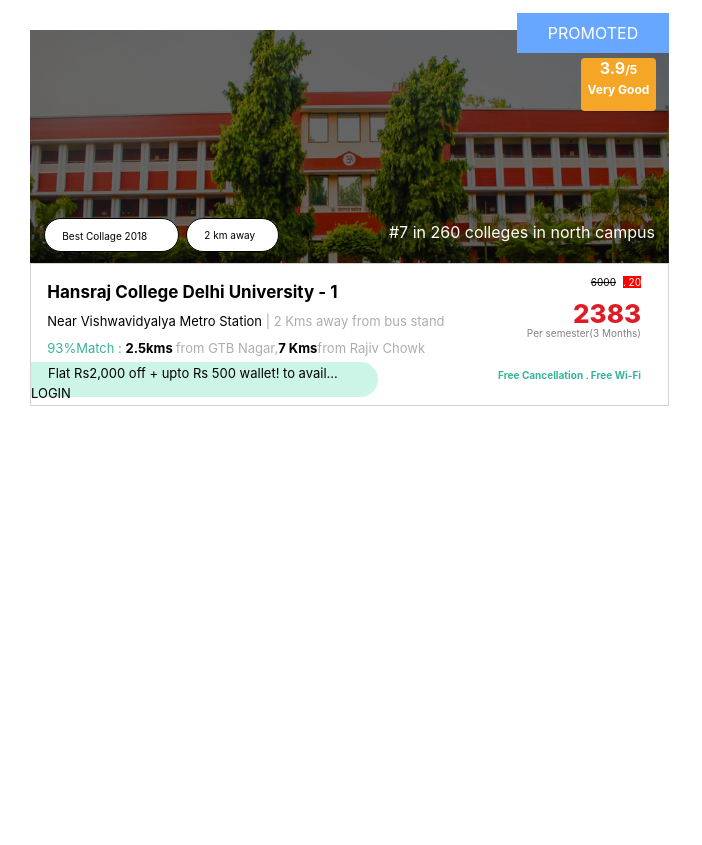
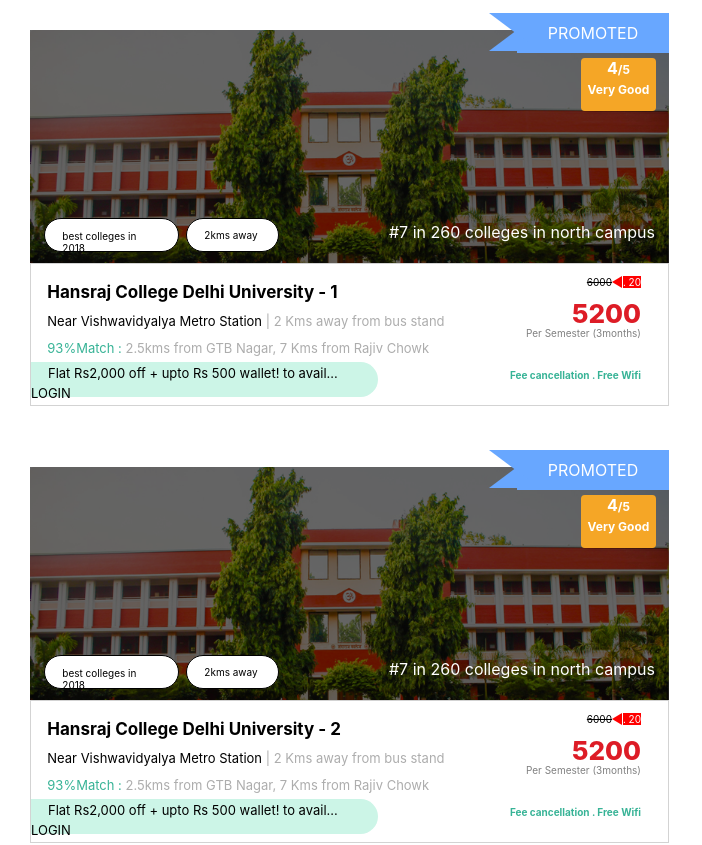
Before and after one commit to Abhijrt/collage-duniya, a React (Create React App) app: page / in a window 1280 px wide. Shown: the top 845 px of the page, without its empty margins (0-702 px from the left). Before the commit the page ends 800 px from the top, so only its background shows below. Built offline with nearby package versions, Linux system fonts and the light colour scheme; the HTML template or start-up script is replaced by a standard one.

Commit message:
adding the arrow

```diff
--- a/src/assets/css/collagedetail.css
+++ b/src/assets/css/collagedetail.css
@@ -105,6 +105,30 @@
   color: white;
 }
 
+/* for arrow before promotion */
+.promoted:before {
+  content: "";
+  width: 0;
+  height: 0;
+  border-top: 30px solid transparent;
+  border-left: 40px solid transparent;
+  border-bottom: 30px solid #68a7ff;
+  position: absolute;
+  right: 140px;
+  top: -22px;
+}
+/* For arrow before promotion */
+.arrow {
+  width: 0;
+  height: 0;
+  border-bottom: 30px solid transparent;
+  border-left: 40px solid transparent;
+  border-top: 30px solid #68a7ff;
+  position: absolute;
+  right: 140px;
+  top: -17px;
+}
+
 /* desing the bottom container */
 .bottom-container {
   position: relative;
@@ -188,7 +212,7 @@
 .fee-discount .original-fee {
   position: absolute;
   text-decoration: line-through;
-  right: 25px;
+  right: 29px;
 }
 
 /* original discount deisign */
@@ -196,6 +220,20 @@
   height: 14px;
   width: 29px;
   background-color: red;
+  color: white;
+}
+
+/* For arrow before the discount panel */
+.original-discount:before {
+  content: ".";
+  width: 0;
+  height: 0;
+  border-top: 6px solid transparent;
+  border-bottom: 6.4px solid transparent;
+  border-right: 10px solid red;
+  position: absolute;
+  right: 18.6px;
+  top: 0px;
   color: white;
 }
 
--- a/src/components/App.js
+++ b/src/components/App.js
@@ -1,10 +1,10 @@
 import React from "react";
-import CollageDetail from "./CollageDetail";
+import Collage from "./Collage";
 
 function App() {
   return (
     <div className="App">
-      <CollageDetail />
+      <Collage />
     </div>
   );
 }
--- /dev/null
+++ b/src/components/Collage.js
@@ -0,0 +1,16 @@
+import React, { Component } from "react";
+import CollageDetail from "./CollageDetail";
+import { colleges } from "../colleges.json";
+
+export default class Collage extends Component {
+  render() {
+    // console.log(colleges.length);
+    return (
+      <div className="collage-container">
+        {colleges.map((collage, index) => {
+          return <CollageDetail key={index} collage={collage} />;
+        })}
+      </div>
+    );
+  }
+}
--- a/src/components/CollageDetail.js
+++ b/src/components/CollageDetail.js
@@ -3,63 +3,68 @@
 
 export default class CollageDetail extends Component {
   render() {
-    const arr = [1, 2, 3, 4, 5];
+    const { collage } = this.props;
     return (
       <div className="main-container">
         <div className="top-container">
-          <div className="img-blur"></div>
+          <div className="img-blur">
+            {/* <div className="promoted">PROMOTED</div> */}
+          </div>
           <div>
-            <div className="promoted">PROMOTED</div>
+            {collage.promoted ? <div className="promoted">PROMOTED</div> : null}
+            <div className="arrow"></div>
             <div className="rating">
-              <span className="out">3.9</span>
+              <span className="out">{collage.rating}</span>
               <span className="out-off">/5</span>
               <br />
-              <span className="remark">Very Good</span>
+              <span className="remark">{collage.rating_remarks}</span>
             </div>
-            <span className="collage-tag">Best Collage 2018</span>
-            <span className="path-tag">2 km away</span>
-            <span className="ranking">#7 in 260 colleges in north campus</span>
+            <span className="collage-tag">{collage.tags[0]}</span>
+            <span className="path-tag">{collage.tags[1]}</span>
+            <span className="ranking">#{collage.ranking}</span>
           </div>
         </div>
         <div className="bottom-container">
-          <h4 className="collage-name">Hansraj College Delhi University - 1</h4>
+          <h4 className="collage-name">{collage.college_name}</h4>
           {/* {arr.map((item) => {
             return <i className="fa fa-star icon-star"></i>;
           })} */}
           <i className="fa fa-star icon-star"></i>
           <div className="collage-address">
-            <span className="street">Near Vishwavidyalya Metro Station</span>
-            <span className="path"> | 2 Kms away from bus stand</span>
+            <span className="street">{collage.nearest_place[0]}</span>
+            <span className="path"> | {collage.nearest_place[1]}</span>
           </div>
           <div className="path-match">
             <span className="match">93%Match : </span>
             <span className="near-path">
-              <strong style={{ color: "black" }}>2.5kms </strong>from GTB Nagar,
-              <strong style={{ color: "black" }}>7 Kms</strong>
-              from Rajiv Chowk
+              {/* <strong style={{ color: "black" }}>2.5kms </strong> */}
+              {collage.famous_nearest_places}
+              {/* <strong style={{ color: "black" }}>7 Kms</strong> */}
+              {/* {collage.famous_nearest_places[1]} */}
             </span>
           </div>
           <div className="discount">
-            <span className="upto">
-              Flat Rs2,000 off + upto Rs 500 wallet! to avail... LOGIN
-            </span>
+            <span className="upto">{collage.offertext}</span>
           </div>
           <div className="fee-discount">
             <span className="original-fee">
-              <i className="fa fa-rupee icon"></i>6000
+              <i className="fa fa-rupee icon"></i>
+              {collage.original_fees}
             </span>
             <span className="original-discount">
-              <span className="org-dsc">. 20</span>
+              <span className="org-dsc"> . {collage.discount}</span>
             </span>
           </div>
           <div className="fee-container">
             <span className="fee">
               <i className="fa fa-rupee icon-rupee"> </i>
-              2383
+              {collage.discounted_fees}
             </span>
-            <span>Per semester(3 Months)</span>
+            <span>{collage.fees_cycle}</span>
           </div>
-          <div className="benefit">Free Cancellation . Free Wi-Fi</div>
+          <div className="benefit">
+            {collage.amenties[0]} . {collage.amenties[1]}
+          </div>
         </div>
       </div>
     );
--- a/src/index.css
+++ b/src/index.css
@@ -1,13 +1,19 @@
 body {
   margin: 0;
-  font-family: -apple-system, BlinkMacSystemFont, 'Segoe UI', 'Roboto', 'Oxygen',
-    'Ubuntu', 'Cantarell', 'Fira Sans', 'Droid Sans', 'Helvetica Neue',
+  font-family: -apple-system, BlinkMacSystemFont, "Segoe UI", "Roboto", "Oxygen",
+    "Ubuntu", "Cantarell", "Fira Sans", "Droid Sans", "Helvetica Neue",
     sans-serif;
   -webkit-font-smoothing: antialiased;
   -moz-osx-font-smoothing: grayscale;
 }
 
 code {
-  font-family: source-code-pro, Menlo, Monaco, Consolas, 'Courier New',
+  font-family: source-code-pro, Menlo, Monaco, Consolas, "Courier New",
     monospace;
 }
+
+/* collage component design */
+.collage-container {
+  display: flex;
+  flex-wrap: wrap;
+}
```
